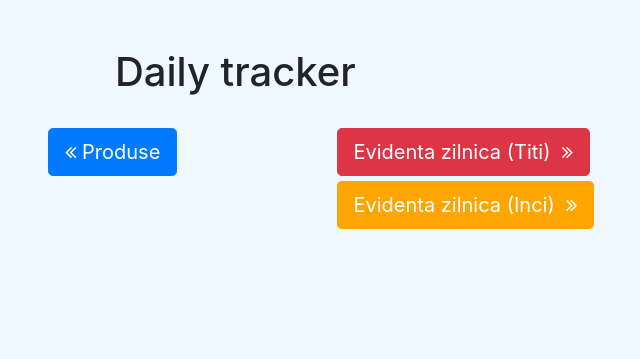
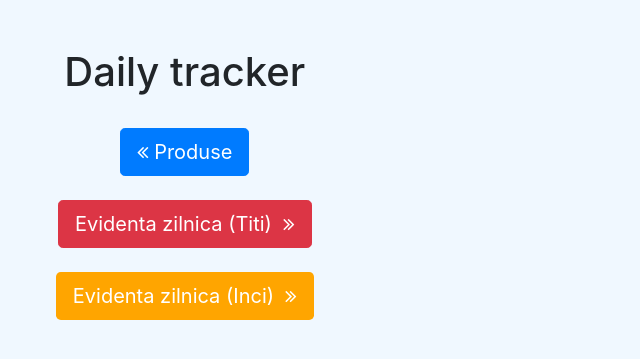
Before and after one commit to liviubrinza/calories_counter, a Flask app: page / in a window 1280 px wide. Shown: the top 359 px of the page, without its empty margins (0-640 px from the left). Run offline with Flask 2, Linux system fonts and the light colour scheme; some libraries are stand-ins or nearby versions.

Commit message:
Align main buttons

```diff
--- a/templates/main.html
+++ b/templates/main.html
@@ -9,7 +9,7 @@
 {% block content %}
 <div class="p-5">
   <div class="row">
-    <div class="col-sm-4" style="text-align: center;">
+    <div class="col-sm-3 text-center">
       <h1>Daily tracker</h1>
     </div>
   </div>
@@ -17,22 +17,24 @@
     <div class="mb-4"></div>
   </div>
   <div class="row">
-    <div class="col-sm-3">
+    <div class="col-sm-3 mb-4 text-center">
       <button onclick="location.href = 'products'" id="myButton" class="btn btn-primary btn-floating btn-lg">
         <i class="fa fa-angle-double-left" aria-hidden="true"></i>&nbsp;Produse</button>
     </div>
-    <div class="col-sm-3">
-      <div class="row" style="padding-bottom: 5px;">
+  </div>
+  <div class="row">
+    <div class="col-sm-3 mb-4 text-center">
       <button onclick="location.href = 'daily'" id="myButton" class="btn btn-danger btn-floating btn-lg" >
         Evidenta zilnica (Titi)&nbsp;&nbsp;<i class="fa fa-angle-double-right" aria-hidden="true"></i>
       </button>
     </div>
+  </div>
   <div class="row">
+    <div class="col-sm-3 mb-4 text-center">
       <button onclick="location.href = 'daily'" id="myButton" class="btn btn-floating btn-lg" style="background-color: orange; color: white;" >
         Evidenta zilnica (Inci)&nbsp;&nbsp;<i class="fa fa-angle-double-right" aria-hidden="true"></i>
       </button>
     </div>
   </div>
 </div>
-</div>
 {% endblock %}
```
Lines whose indentation alone changed are shown as unchanged.
